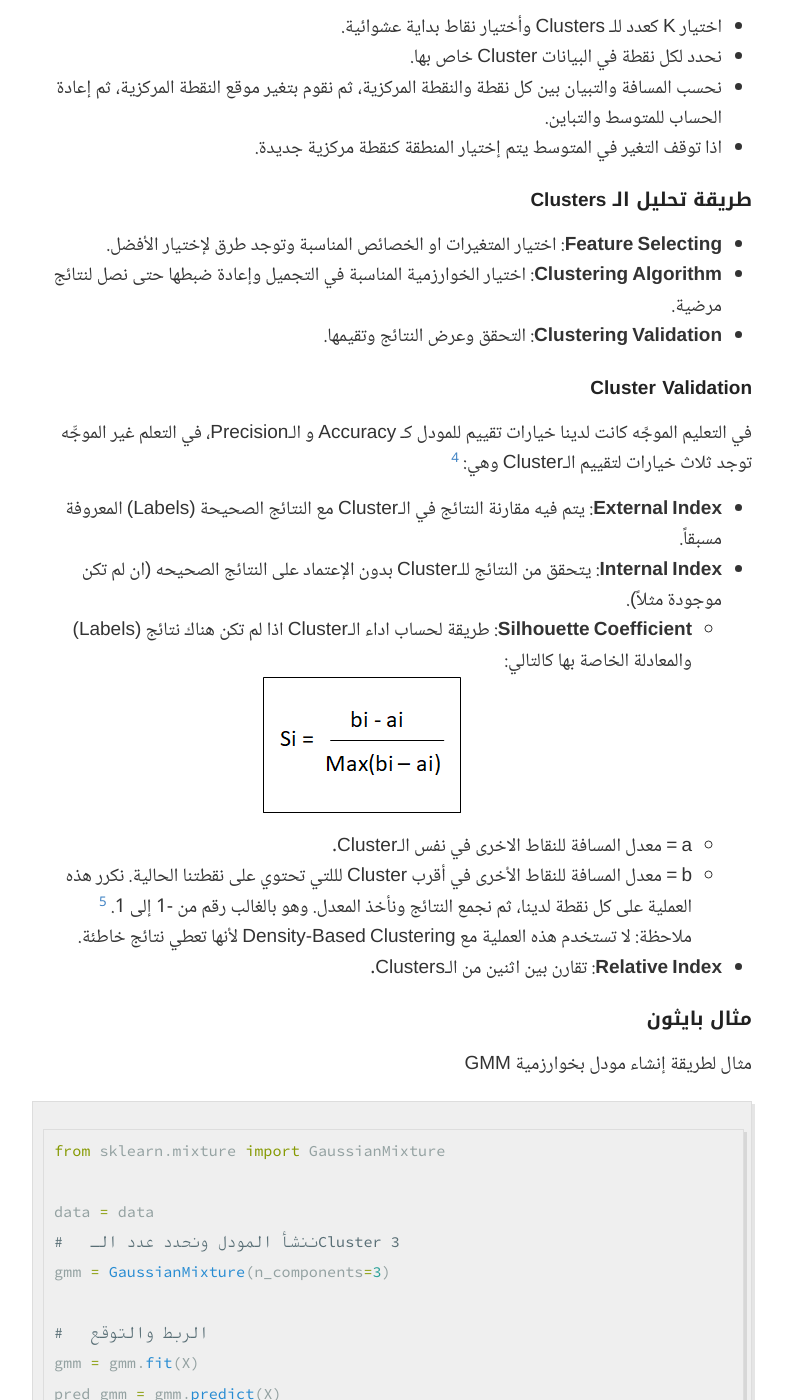
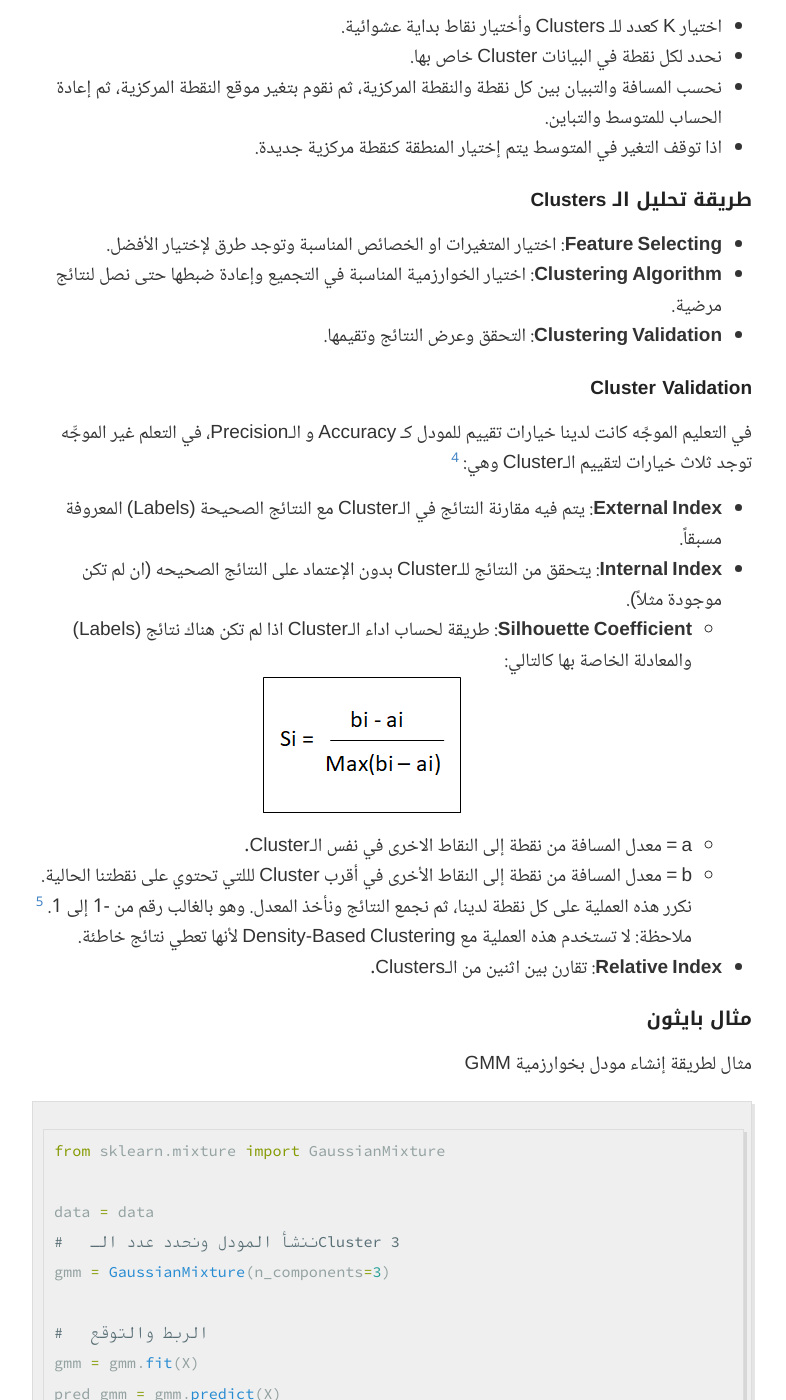
Before and after one commit to alioh/alioh.github.io, a Jekyll site: the page built from _posts/2019-4-15-DSND-Notes-13.md, in a window 1280 px wide and 1400 px high, scrolled down 2531 px. Shown: the whole window, without its empty margins (248-1034 px from the left). Built offline with Jekyll 4.4.1, drawn with Linux system fonts in a browser that asks for light colours.

Commit message:
spelling

```diff
--- a/_posts/2019-4-15-DSND-Notes-13.md
+++ b/_posts/2019-4-15-DSND-Notes-13.md
@@ -32,7 +32,7 @@ title: ملخص كورس علم البيانات - 13
 
 ##### طريقة تحليل الـ Clusters
 * **Feature Selecting**: اختيار المتغيرات او الخصائص المناسبة وتوجد طرق لإختيار الأفضل.
-* **Clustering Algorithm**: اختيار الخوارزمية المناسبة في التجميل وإعادة ضبطها حتى نصل لنتائج مرضية.
+* **Clustering Algorithm**: اختيار الخوارزمية المناسبة في التجميع وإعادة ضبطها حتى نصل لنتائج مرضية.
 * **Clustering Validation**: التحقق وعرض النتائج وتقيمها.
 
 ##### Cluster Validation
@@ -41,8 +41,8 @@ title: ملخص كورس علم البيانات - 13
 * **Internal Index**: يتحقق من النتائج للـCluster بدون الإعتماد على النتائج الصحيحه (ان لم تكن موجودة مثلاً).
     * **Silhouette Coefficient**: طريقة لحساب اداء الـCluster اذا لم تكن هناك نتائج (Labels) والمعادلة الخاصة بها كالتالي:
     ![](https://alioh.github.io/images/2019-4-15/silcoeff.png)
-    - a = معدل المسافة للنقاط الاخرى في نفس الـCluster.
-    - b = معدل المسافة للنقاط الأخرى في أقرب Cluster لللتي تحتوي على نقطتنا الحالية.
+    - a = معدل المسافة من نقطة إلى النقاط الاخرى في نفس الـCluster.
+    - b = معدل المسافة من نقطة إلى النقاط الأخرى في أقرب Cluster لللتي تحتوي على نقطتنا الحالية.
     نكرر هذه العملية على كل نقطة لدينا، ثم نجمع النتائج ونأخذ المعدل. وهو بالغالب رقم من -1 إلى 1. [^5]
     ملاحظة: لا تستخدم هذه العملية مع Density-Based Clustering لأنها تعطي نتائج خاطئة.
 * **Relative Index**: تقارن بين اثنين من الـClusters.
```
